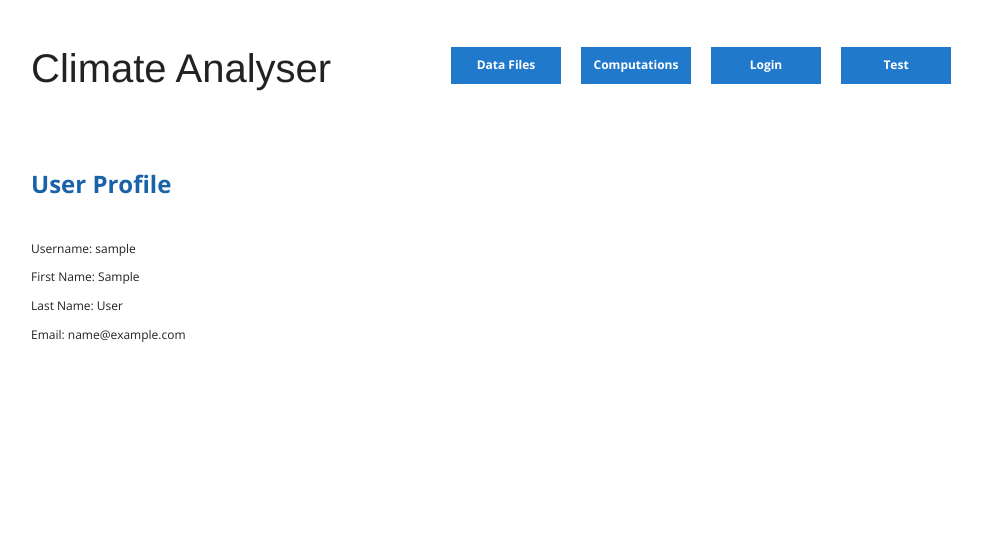
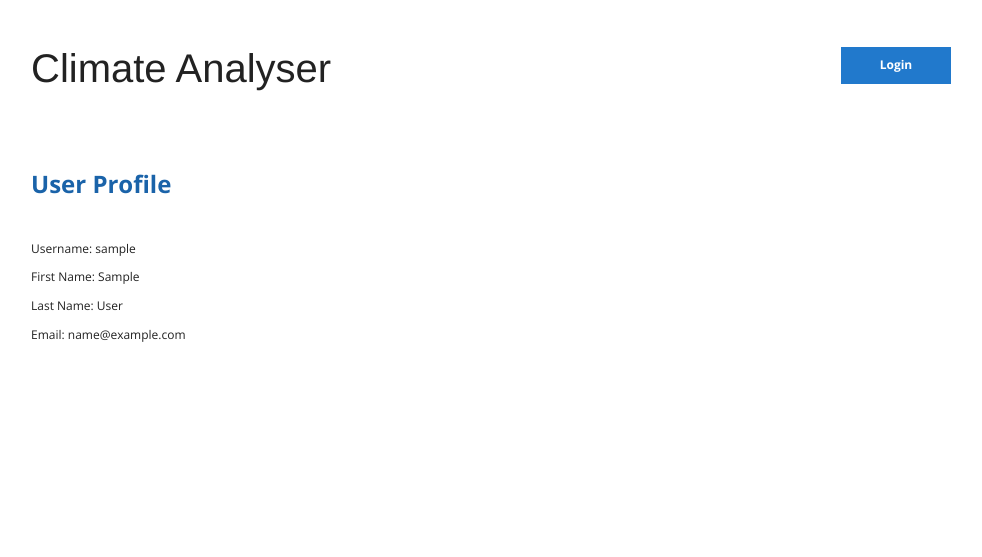
Before and after one commit to Hashbrown777/bom-frontend, a Django app: template auth/templates/profile.html in a window 1280 px wide. Shown: the top 557 px of the page, without its empty margins (149-1131 px from the left). Run offline with Django 3.2, Linux system fonts and the light colour scheme; the template is opened without the code that fills it: most values are stand-ins (such as "Sample title", 1, 10 or a date in 2020); some libraries are stand-ins or nearby versions.

Commit message:
Adding check in base.html, iof logged in show computation links

```diff
--- a/templates/base.html
+++ b/templates/base.html
@@ -37,12 +37,14 @@
              </div>
                 <!-- menu goes here -->
                 <ul class="menu">
+                    {% if user.is_authenticated %}
                        <li>
                            <a href="/datafiles" class="button">Data Files</a>
                        </li>
                        <li>
                            <a href="/computations" class="button">Computations</a>
                        </li>
+                    {% endif %}
                     <li>
                         {% if user.is_authenticated %}
                            <a href="/logout" class="button">Logout</a>
@@ -50,9 +52,6 @@
                            <a href="/login" class="button">Login</a>
                         {% endif %}
 
-                    </li>
-                    <li>
-                        <a href="#" class="button">Test</a>
                     </li>
                 </ul>
              <div class="clearfix"></div>
```
Lines whose indentation alone changed are shown as unchanged.
